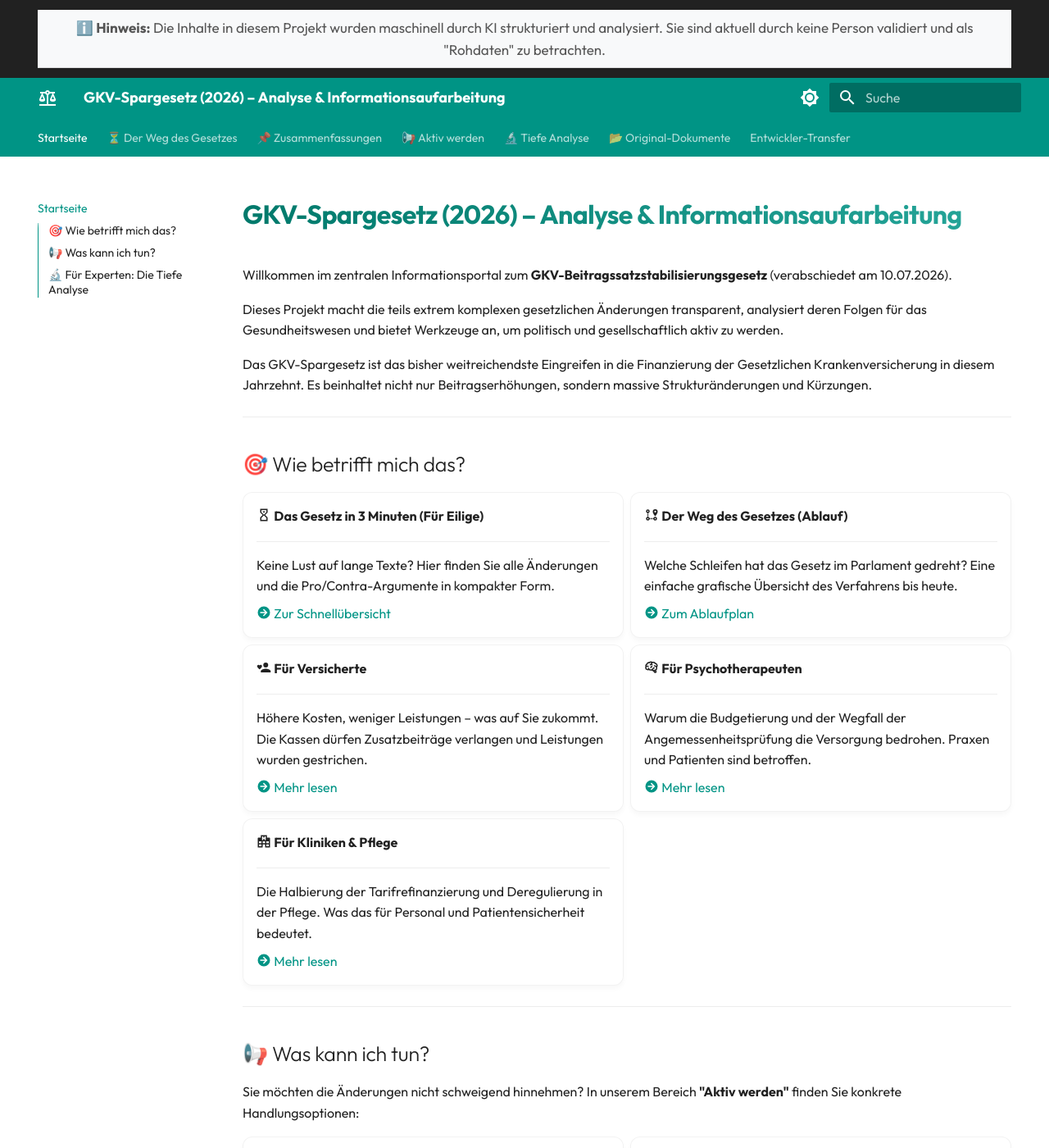
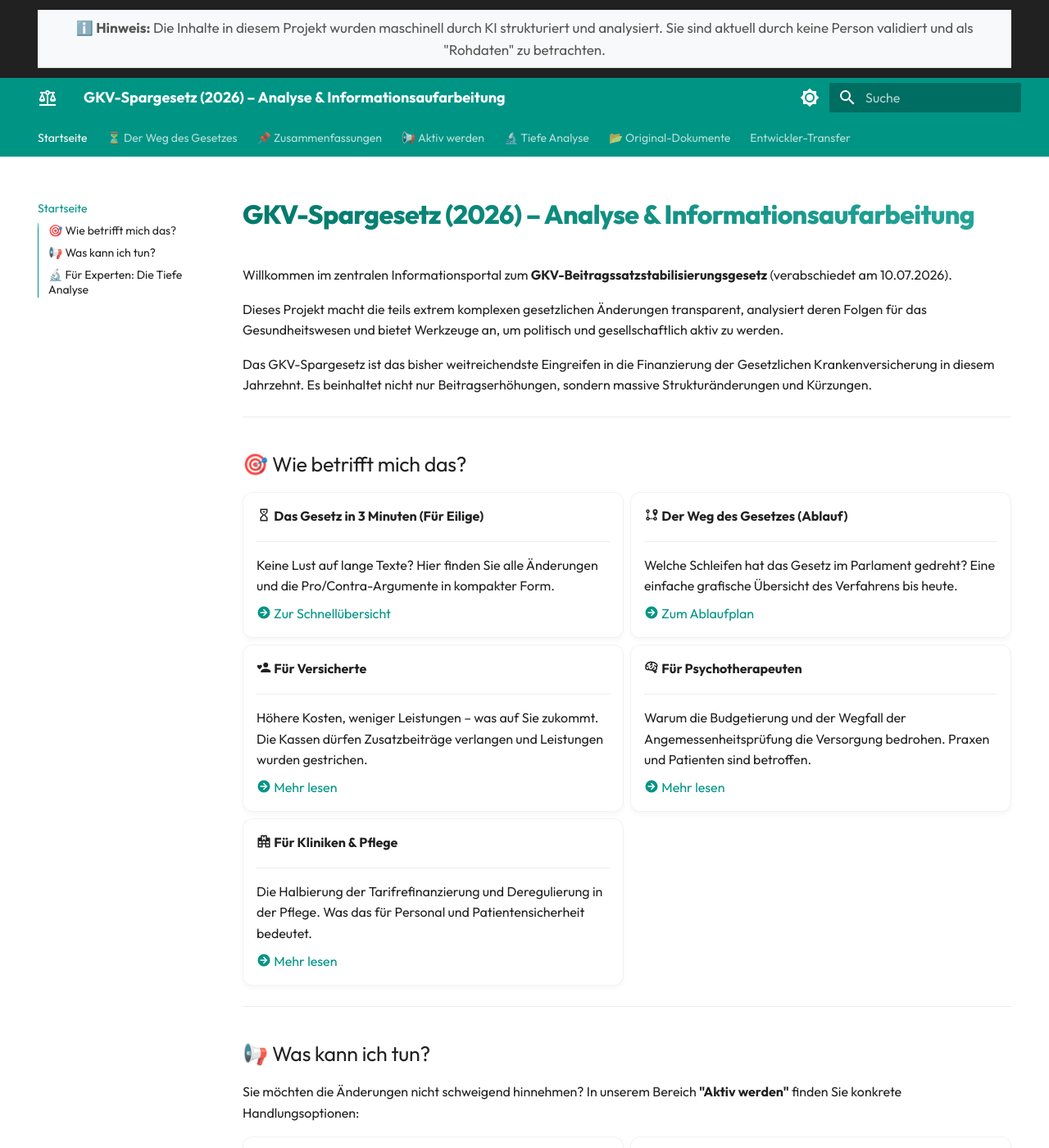
Before and after one commit to admonstrator/gkv-spargesetz, an MkDocs documentation site: the page built from docs/index.md, in a window 1280 px wide and 1400 px high. Shown: the whole window at 82% size. Built offline with MkDocs 1.6.1 and Material for MkDocs 9.7.7, drawn with Linux system fonts in a browser that asks for light colours.

Commit message:
Lokales Hosting für Schriften (DSGVO-konform)

```diff
--- a/docs/stylesheets/extra.css
+++ b/docs/stylesheets/extra.css
@@ -1,5 +1,7 @@
 /* Allgemeine Farbanpassungen */
 :root {
+  --md-text-font: "Outfit", sans-serif;
+  --md-code-font: "Fira Code", monospace;
   --md-primary-fg-color: #00796B; /* Elegantes, tiefes Türkis */
   --md-primary-fg-color--light: #4DB6AC;
   --md-primary-fg-color--dark: #004D40;
--- /dev/null
+++ b/docs/stylesheets/fonts.css
@@ -0,0 +1,265 @@
+/* Local fonts for Outfit */
+/* latin-ext */
+@font-face {
+  font-family: 'Outfit';
+  font-style: normal;
+  font-weight: 400;
+  font-display: swap;
+  src: url(../fonts/QGYvz_MVcBeNP4NJuktqQ4E.woff2) format('woff2');
+  unicode-range: U+0100-02BA, U+02BD-02C5, U+02C7-02CC, U+02CE-02D7, U+02DD-02FF, U+0304, U+0308, U+0329, U+1D00-1DBF, U+1E00-1E9F, U+1EF2-1EFF, U+2020, U+20A0-20AB, U+20AD-20C0, U+2113, U+2C60-2C7F, U+A720-A7FF;
+}
+/* latin */
+@font-face {
+  font-family: 'Outfit';
+  font-style: normal;
+  font-weight: 400;
+  font-display: swap;
+  src: url(../fonts/QGYvz_MVcBeNP4NJtEtq.woff2) format('woff2');
+  unicode-range: U+0000-00FF, U+0131, U+0152-0153, U+02BB-02BC, U+02C6, U+02DA, U+02DC, U+0304, U+0308, U+0329, U+2000-206F, U+20AC, U+2122, U+2191, U+2193, U+2212, U+2215, U+FEFF, U+FFFD;
+}
+/* latin-ext */
+@font-face {
+  font-family: 'Outfit';
+  font-style: normal;
+  font-weight: 500;
+  font-display: swap;
+  src: url(../fonts/QGYvz_MVcBeNP4NJuktqQ4E.woff2) format('woff2');
+  unicode-range: U+0100-02BA, U+02BD-02C5, U+02C7-02CC, U+02CE-02D7, U+02DD-02FF, U+0304, U+0308, U+0329, U+1D00-1DBF, U+1E00-1E9F, U+1EF2-1EFF, U+2020, U+20A0-20AB, U+20AD-20C0, U+2113, U+2C60-2C7F, U+A720-A7FF;
+}
+/* latin */
+@font-face {
+  font-family: 'Outfit';
+  font-style: normal;
+  font-weight: 500;
+  font-display: swap;
+  src: url(../fonts/QGYvz_MVcBeNP4NJtEtq.woff2) format('woff2');
+  unicode-range: U+0000-00FF, U+0131, U+0152-0153, U+02BB-02BC, U+02C6, U+02DA, U+02DC, U+0304, U+0308, U+0329, U+2000-206F, U+20AC, U+2122, U+2191, U+2193, U+2212, U+2215, U+FEFF, U+FFFD;
+}
+/* latin-ext */
+@font-face {
+  font-family: 'Outfit';
+  font-style: normal;
+  font-weight: 700;
+  font-display: swap;
+  src: url(../fonts/QGYvz_MVcBeNP4NJuktqQ4E.woff2) format('woff2');
+  unicode-range: U+0100-02BA, U+02BD-02C5, U+02C7-02CC, U+02CE-02D7, U+02DD-02FF, U+0304, U+0308, U+0329, U+1D00-1DBF, U+1E00-1E9F, U+1EF2-1EFF, U+2020, U+20A0-20AB, U+20AD-20C0, U+2113, U+2C60-2C7F, U+A720-A7FF;
+}
+/* latin */
+@font-face {
+  font-family: 'Outfit';
+  font-style: normal;
+  font-weight: 700;
+  font-display: swap;
+  src: url(../fonts/QGYvz_MVcBeNP4NJtEtq.woff2) format('woff2');
+  unicode-range: U+0000-00FF, U+0131, U+0152-0153, U+02BB-02BC, U+02C6, U+02DA, U+02DC, U+0304, U+0308, U+0329, U+2000-206F, U+20AC, U+2122, U+2191, U+2193, U+2212, U+2215, U+FEFF, U+FFFD;
+}
+/* latin-ext */
+@font-face {
+  font-family: 'Outfit';
+  font-style: normal;
+  font-weight: 800;
+  font-display: swap;
+  src: url(../fonts/QGYvz_MVcBeNP4NJuktqQ4E.woff2) format('woff2');
+  unicode-range: U+0100-02BA, U+02BD-02C5, U+02C7-02CC, U+02CE-02D7, U+02DD-02FF, U+0304, U+0308, U+0329, U+1D00-1DBF, U+1E00-1E9F, U+1EF2-1EFF, U+2020, U+20A0-20AB, U+20AD-20C0, U+2113, U+2C60-2C7F, U+A720-A7FF;
+}
+/* latin */
+@font-face {
+  font-family: 'Outfit';
+  font-style: normal;
+  font-weight: 800;
+  font-display: swap;
+  src: url(../fonts/QGYvz_MVcBeNP4NJtEtq.woff2) format('woff2');
+  unicode-range: U+0000-00FF, U+0131, U+0152-0153, U+02BB-02BC, U+02C6, U+02DA, U+02DC, U+0304, U+0308, U+0329, U+2000-206F, U+20AC, U+2122, U+2191, U+2193, U+2212, U+2215, U+FEFF, U+FFFD;
+}
+
+
+/* Local fonts for Fira Code */
+/* cyrillic-ext */
+@font-face {
+  font-family: 'Fira Code';
+  font-style: normal;
+  font-weight: 400;
+  font-display: swap;
+  src: url(../fonts/uU9NCBsR6Z2vfE9aq3bh0NSDulI.woff2) format('woff2');
+  unicode-range: U+0460-052F, U+1C80-1C8A, U+20B4, U+2DE0-2DFF, U+A640-A69F, U+FE2E-FE2F;
+}
+/* cyrillic */
+@font-face {
+  font-family: 'Fira Code';
+  font-style: normal;
+  font-weight: 400;
+  font-display: swap;
+  src: url(../fonts/uU9NCBsR6Z2vfE9aq3bh2dSDulI.woff2) format('woff2');
+  unicode-range: U+0301, U+0400-045F, U+0490-0491, U+04B0-04B1, U+2116;
+}
+/* greek-ext */
+@font-face {
+  font-family: 'Fira Code';
+  font-style: normal;
+  font-weight: 400;
+  font-display: swap;
+  src: url(../fonts/uU9NCBsR6Z2vfE9aq3bh0dSDulI.woff2) format('woff2');
+  unicode-range: U+1F00-1FFF;
+}
+/* greek */
+@font-face {
+  font-family: 'Fira Code';
+  font-style: normal;
+  font-weight: 400;
+  font-display: swap;
+  src: url(../fonts/uU9NCBsR6Z2vfE9aq3bh3tSDulI.woff2) format('woff2');
+  unicode-range: U+0370-0377, U+037A-037F, U+0384-038A, U+038C, U+038E-03A1, U+03A3-03FF;
+}
+/* symbols2 */
+@font-face {
+  font-family: 'Fira Code';
+  font-style: normal;
+  font-weight: 400;
+  font-display: swap;
+  src: url(../fonts/uU9NCBsR6Z2vfE9aq3bhZ_Wmh2uX.woff2) format('woff2');
+  unicode-range: U+2000-2001, U+2004-2008, U+200A, U+23B8-23BD, U+2500-259F;
+}
+/* latin-ext */
+@font-face {
+  font-family: 'Fira Code';
+  font-style: normal;
+  font-weight: 400;
+  font-display: swap;
+  src: url(../fonts/uU9NCBsR6Z2vfE9aq3bh09SDulI.woff2) format('woff2');
+  unicode-range: U+0100-02BA, U+02BD-02C5, U+02C7-02CC, U+02CE-02D7, U+02DD-02FF, U+0304, U+0308, U+0329, U+1D00-1DBF, U+1E00-1E9F, U+1EF2-1EFF, U+2020, U+20A0-20AB, U+20AD-20C0, U+2113, U+2C60-2C7F, U+A720-A7FF;
+}
+/* latin */
+@font-face {
+  font-family: 'Fira Code';
+  font-style: normal;
+  font-weight: 400;
+  font-display: swap;
+  src: url(../fonts/uU9NCBsR6Z2vfE9aq3bh3dSD.woff2) format('woff2');
+  unicode-range: U+0000-00FF, U+0131, U+0152-0153, U+02BB-02BC, U+02C6, U+02DA, U+02DC, U+0304, U+0308, U+0329, U+2000-206F, U+20AC, U+2122, U+2191, U+2193, U+2212, U+2215, U+FEFF, U+FFFD;
+}
+/* cyrillic-ext */
+@font-face {
+  font-family: 'Fira Code';
+  font-style: normal;
+  font-weight: 500;
+  font-display: swap;
+  src: url(../fonts/uU9NCBsR6Z2vfE9aq3bh0NSDulI.woff2) format('woff2');
+  unicode-range: U+0460-052F, U+1C80-1C8A, U+20B4, U+2DE0-2DFF, U+A640-A69F, U+FE2E-FE2F;
+}
+/* cyrillic */
+@font-face {
+  font-family: 'Fira Code';
+  font-style: normal;
+  font-weight: 500;
+  font-display: swap;
+  src: url(../fonts/uU9NCBsR6Z2vfE9aq3bh2dSDulI.woff2) format('woff2');
+  unicode-range: U+0301, U+0400-045F, U+0490-0491, U+04B0-04B1, U+2116;
+}
+/* greek-ext */
+@font-face {
+  font-family: 'Fira Code';
+  font-style: normal;
+  font-weight: 500;
+  font-display: swap;
+  src: url(../fonts/uU9NCBsR6Z2vfE9aq3bh0dSDulI.woff2) format('woff2');
+  unicode-range: U+1F00-1FFF;
+}
+/* greek */
+@font-face {
+  font-family: 'Fira Code';
+  font-style: normal;
+  font-weight: 500;
+  font-display: swap;
+  src: url(../fonts/uU9NCBsR6Z2vfE9aq3bh3tSDulI.woff2) format('woff2');
+  unicode-range: U+0370-0377, U+037A-037F, U+0384-038A, U+038C, U+038E-03A1, U+03A3-03FF;
+}
+/* symbols2 */
+@font-face {
+  font-family: 'Fira Code';
+  font-style: normal;
+  font-weight: 500;
+  font-display: swap;
+  src: url(../fonts/uU9NCBsR6Z2vfE9aq3bhZ_Wmh2uX.woff2) format('woff2');
+  unicode-range: U+2000-2001, U+2004-2008, U+200A, U+23B8-23BD, U+2500-259F;
+}
+/* latin-ext */
+@font-face {
+  font-family: 'Fira Code';
+  font-style: normal;
+  font-weight: 500;
+  font-display: swap;
+  src: url(../fonts/uU9NCBsR6Z2vfE9aq3bh09SDulI.woff2) format('woff2');
+  unicode-range: U+0100-02BA, U+02BD-02C5, U+02C7-02CC, U+02CE-02D7, U+02DD-02FF, U+0304, U+0308, U+0329, U+1D00-1DBF, U+1E00-1E9F, U+1EF2-1EFF, U+2020, U+20A0-20AB, U+20AD-20C0, U+2113, U+2C60-2C7F, U+A720-A7FF;
+}
+/* latin */
+@font-face {
+  font-family: 'Fira Code';
+  font-style: normal;
+  font-weight: 500;
+  font-display: swap;
+  src: url(../fonts/uU9NCBsR6Z2vfE9aq3bh3dSD.woff2) format('woff2');
+  unicode-range: U+0000-00FF, U+0131, U+0152-0153, U+02BB-02BC, U+02C6, U+02DA, U+02DC, U+0304, U+0308, U+0329, U+2000-206F, U+20AC, U+2122, U+2191, U+2193, U+2212, U+2215, U+FEFF, U+FFFD;
+}
+/* cyrillic-ext */
+@font-face {
+  font-family: 'Fira Code';
+  font-style: normal;
+  font-weight: 700;
+  font-display: swap;
+  src: url(../fonts/uU9NCBsR6Z2vfE9aq3bh0NSDulI.woff2) format('woff2');
+  unicode-range: U+0460-052F, U+1C80-1C8A, U+20B4, U+2DE0-2DFF, U+A640-A69F, U+FE2E-FE2F;
+}
+/* cyrillic */
+@font-face {
+  font-family: 'Fira Code';
+  font-style: normal;
+  font-weight: 700;
+  font-display: swap;
+  src: url(../fonts/uU9NCBsR6Z2vfE9aq3bh2dSDulI.woff2) format('woff2');
+  unicode-range: U+0301, U+0400-045F, U+0490-0491, U+04B0-04B1, U+2116;
+}
+/* greek-ext */
+@font-face {
+  font-family: 'Fira Code';
+  font-style: normal;
+  font-weight: 700;
+  font-display: swap;
+  src: url(../fonts/uU9NCBsR6Z2vfE9aq3bh0dSDulI.woff2) format('woff2');
+  unicode-range: U+1F00-1FFF;
+}
+/* greek */
+@font-face {
+  font-family: 'Fira Code';
+  font-style: normal;
+  font-weight: 700;
+  font-display: swap;
+  src: url(../fonts/uU9NCBsR6Z2vfE9aq3bh3tSDulI.woff2) format('woff2');
+  unicode-range: U+0370-0377, U+037A-037F, U+0384-038A, U+038C, U+038E-03A1, U+03A3-03FF;
+}
+/* symbols2 */
+@font-face {
+  font-family: 'Fira Code';
+  font-style: normal;
+  font-weight: 700;
+  font-display: swap;
+  src: url(../fonts/uU9NCBsR6Z2vfE9aq3bhZ_Wmh2uX.woff2) format('woff2');
+  unicode-range: U+2000-2001, U+2004-2008, U+200A, U+23B8-23BD, U+2500-259F;
+}
+/* latin-ext */
+@font-face {
+  font-family: 'Fira Code';
+  font-style: normal;
+  font-weight: 700;
+  font-display: swap;
+  src: url(../fonts/uU9NCBsR6Z2vfE9aq3bh09SDulI.woff2) format('woff2');
+  unicode-range: U+0100-02BA, U+02BD-02C5, U+02C7-02CC, U+02CE-02D7, U+02DD-02FF, U+0304, U+0308, U+0329, U+1D00-1DBF, U+1E00-1E9F, U+1EF2-1EFF, U+2020, U+20A0-20AB, U+20AD-20C0, U+2113, U+2C60-2C7F, U+A720-A7FF;
+}
+/* latin */
+@font-face {
+  font-family: 'Fira Code';
+  font-style: normal;
+  font-weight: 700;
+  font-display: swap;
+  src: url(../fonts/uU9NCBsR6Z2vfE9aq3bh3dSD.woff2) format('woff2');
+  unicode-range: U+0000-00FF, U+0131, U+0152-0153, U+02BB-02BC, U+02C6, U+02DA, U+02DC, U+0304, U+0308, U+0329, U+2000-206F, U+20AC, U+2122, U+2191, U+2193, U+2212, U+2215, U+FEFF, U+FFFD;
+}
--- a/mkdocs.yml
+++ b/mkdocs.yml
@@ -6,9 +6,7 @@ theme:
   language: de
   icon:
     logo: material/scale-balance
-  font:
-    text: Outfit
-    code: Fira Code
+  font: false
   features:
     - navigation.tabs
     - navigation.tabs.sticky
@@ -33,6 +31,7 @@ theme:
 plugins:
   - search
 extra_css:
+  - stylesheets/fonts.css
   - stylesheets/extra.css
 
 markdown_extensions:
```
Also changed, not shown: docs/fonts/QGYvz_MVcBeNP4NJtEtq.woff2 (added), docs/fonts/QGYvz_MVcBeNP4NJuktqQ4E.woff2 (added), docs/fonts/uU9NCBsR6Z2vfE9aq3bh09SDulI.woff2 (added), docs/fonts/uU9NCBsR6Z2vfE9aq3bh0NSDulI.woff2 (added), docs/fonts/uU9NCBsR6Z2vfE9aq3bh0dSDulI.woff2 (added), docs/fonts/uU9NCBsR6Z2vfE9aq3bh2dSDulI.woff2 (added), docs/fonts/uU9NCBsR6Z2vfE9aq3bh3dSD.woff2 (added), docs/fonts/uU9NCBsR6Z2vfE9aq3bh3tSDulI.woff2 (added), docs/fonts/uU9NCBsR6Z2vfE9aq3bhZ_Wmh2uX.woff2 (added).
